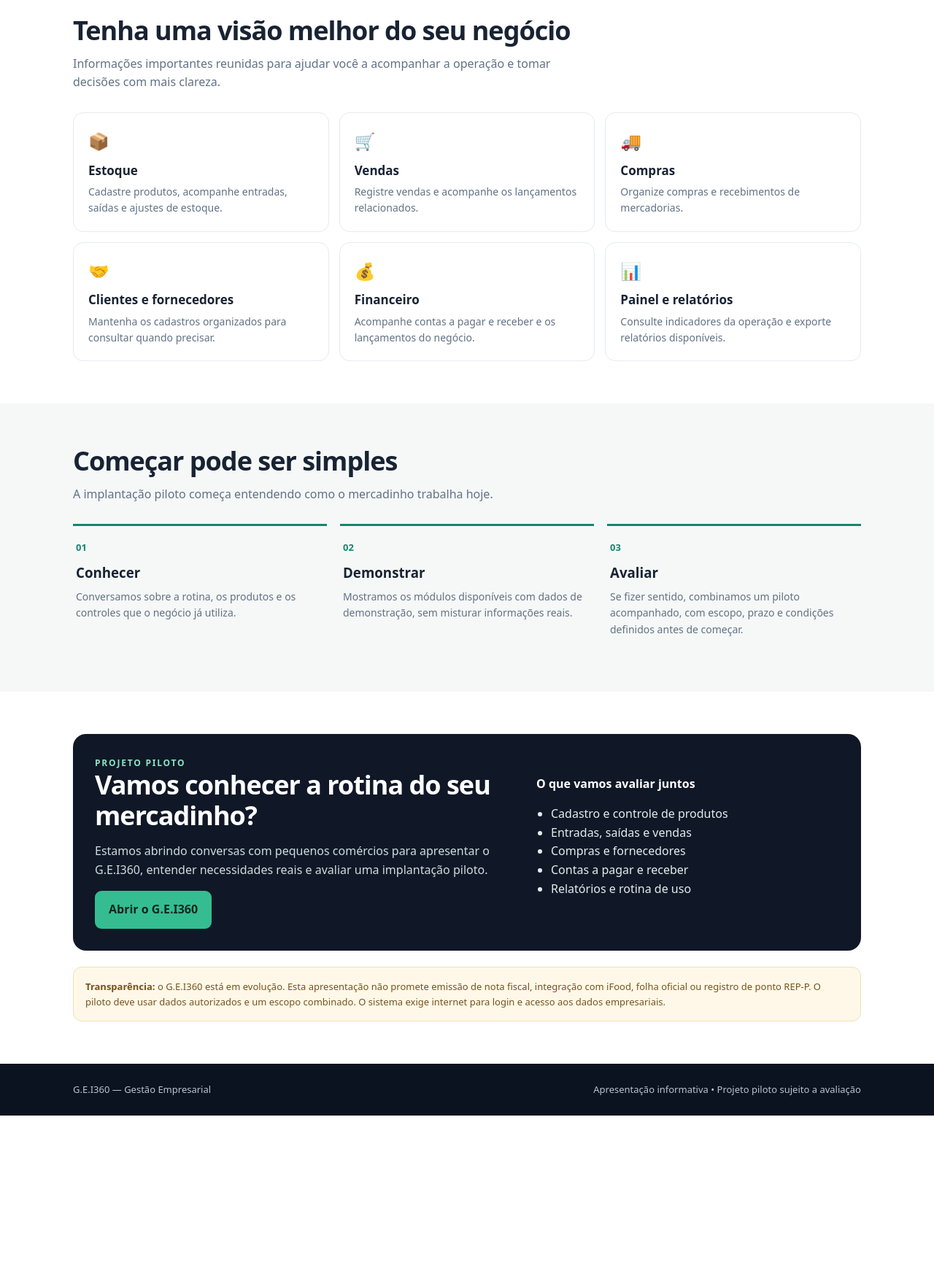
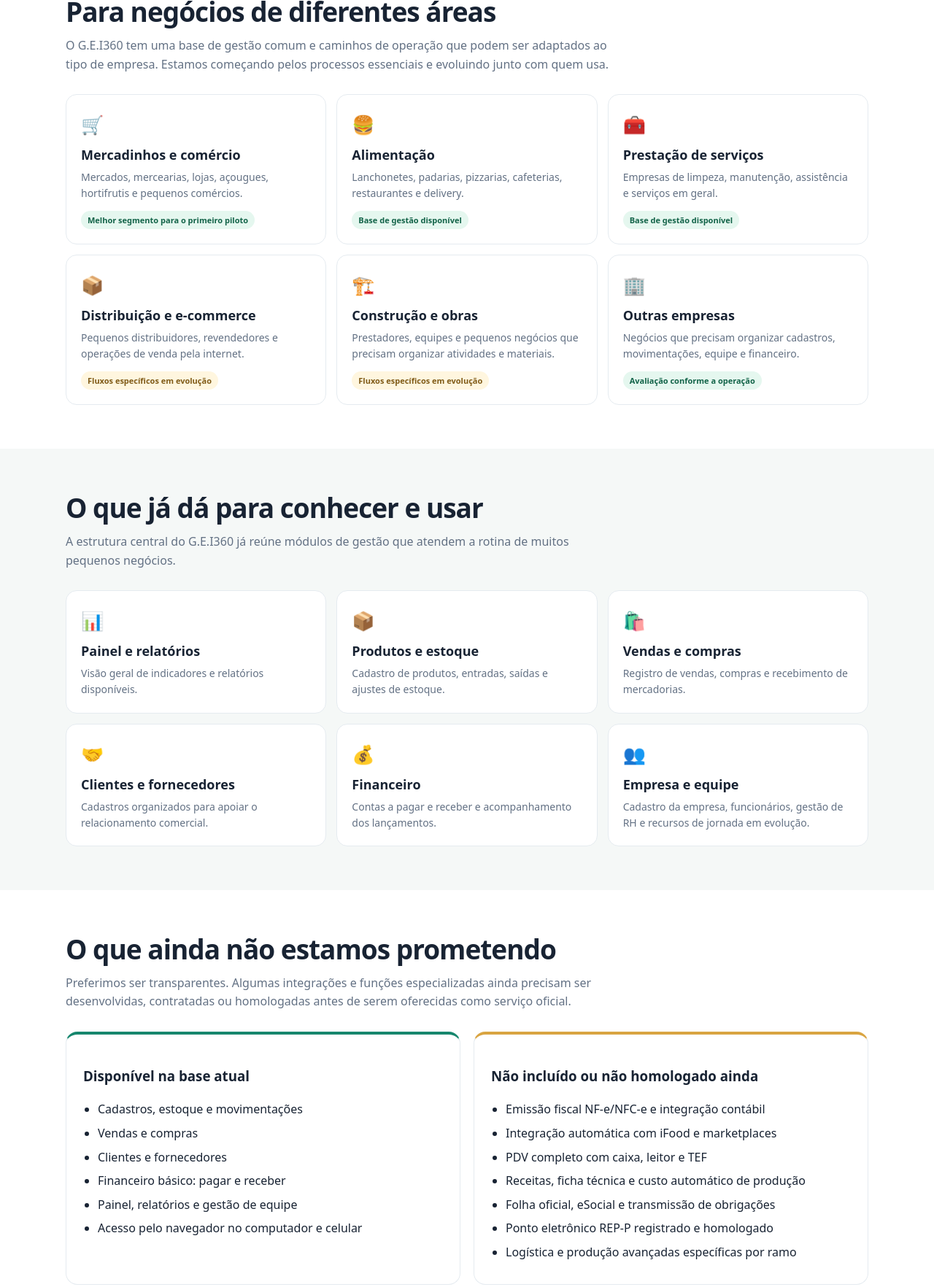
Before and after one commit to micaellyroger3-hue/G.E.I360, a plain HTML site: page apresentacao-mercadinhos.html in a window 1280 px wide. Shown: the part 645-2409 px from the top of the page at 73% size. Before the commit the page ends 2174 px from the top, so only its background shows below. Drawn offline with Linux system fonts and the light colour scheme.

Commit message:
Expand product presentation to multiple business sectors (#30)

```diff
--- a/apresentacao-mercadinhos.html
+++ b/apresentacao-mercadinhos.html
@@ -1,68 +1,65 @@
 <!doctype html>
 <html lang="pt-BR">
 <head>
-  <meta charset="utf-8">
-  <meta name="viewport" content="width=device-width, initial-scale=1">
-  <meta name="theme-color" content="#101827">
-  <meta name="description" content="Conheça o G.E.I360: gestão de estoque, vendas, compras e financeiro para pequenos negócios.">
-  <title>G.E.I360 | Gestão para mercadinhos</title>
+<meta charset="utf-8"><meta name="viewport" content="width=device-width, initial-scale=1"><meta name="theme-color" content="#101827">
+<meta name="description" content="G.E.I360: gestão empresarial para comércio, mercadinhos, alimentação, serviços, distribuição e construção.">
+<title>G.E.I360 | Gestão para diferentes negócios</title>
 <style>
-    :root{--navy:#101827;--green:#16866d;--mint:#baf2df;--ink:#182333;--muted:#637184;--line:#e5ebf0;--bg:#f5f8f7}
-    *{box-sizing:border-box}html{scroll-behavior:smooth}body{margin:0;font:16px/1.6 system-ui,-apple-system,"Segoe UI",sans-serif;color:var(--ink);background:#fff}
-    a{color:inherit}.wrap{width:min(1080px,calc(100% - 36px));margin:auto}
-    header{background:var(--navy);color:#fff}.top{height:72px;display:flex;align-items:center;justify-content:space-between}
-    .brand{font-size:22px;font-weight:900;letter-spacing:-1px}.brand b{color:#42c49b}.top small{color:#c4d1d9}
-    .hero{padding:76px 0 82px;background:radial-gradient(circle at 85% 25%,#245d55 0,transparent 32%),linear-gradient(120deg,#101827,#173c43);color:#fff}
-    .eyebrow{color:#8ce2c3;font-size:12px;font-weight:800;letter-spacing:1.8px;text-transform:uppercase}
-    h1{font-size:clamp(36px,6vw,58px);line-height:1.08;letter-spacing:-2px;max-width:760px;margin:16px 0}
-    .hero p{font-size:18px;color:#d6e4e4;max-width:660px;margin:0 0 28px}
-    .actions{display:flex;gap:12px;flex-wrap:wrap}.btn{display:inline-flex;align-items:center;justify-content:center;padding:13px 19px;border-radius:9px;text-decoration:none;font-weight:800}
-    .primary{background:#35bd91;color:#08291f}.secondary{border:1px solid #ffffff55;color:#fff}
-    section{padding:58px 0}.section-soft{background:var(--bg)}h2{font-size:clamp(26px,4vw,36px);line-height:1.15;letter-spacing:-1px;margin:0 0 12px}
-    .lead{color:var(--muted);max-width:700px;margin:0 0 28px}.grid{display:grid;grid-template-columns:repeat(3,1fr);gap:14px}
-    .feature{border:1px solid var(--line);border-radius:14px;padding:20px;background:#fff}.symbol{font-size:23px}.feature h3{font-size:17px;margin:8px 0 5px}.feature p{font-size:14px;color:var(--muted);margin:0}
+:root{--navy:#101827;--green:#16866d;--mint:#baf2df;--ink:#182333;--muted:#637184;--line:#e5ebf0;--bg:#f5f8f7;--gold:#fff6df}
+*{box-sizing:border-box}html{scroll-behavior:smooth}body{margin:0;font:16px/1.6 system-ui,-apple-system,"Segoe UI",sans-serif;color:var(--ink);background:#fff}a{color:inherit}.wrap{width:min(1100px,calc(100% - 36px));margin:auto}
+header{background:var(--navy);color:#fff}.top{min-height:72px;display:flex;align-items:center;justify-content:space-between;gap:15px}.brand{font-size:23px;font-weight:900;letter-spacing:-1px}.brand b{color:#42c49b}.top small{color:#c4d1d9}
+.hero{padding:78px 0 84px;background:radial-gradient(circle at 85% 25%,#245d55 0,transparent 32%),linear-gradient(120deg,#101827,#173c43);color:#fff}.eyebrow{color:#8ce2c3;font-size:12px;font-weight:800;letter-spacing:1.8px;text-transform:uppercase}
+h1{font-size:clamp(37px,6vw,60px);line-height:1.06;letter-spacing:-2px;max-width:850px;margin:16px 0}.hero p{font-size:18px;color:#d6e4e4;max-width:740px;margin:0 0 28px}
+.actions{display:flex;gap:12px;flex-wrap:wrap}.btn{display:inline-flex;align-items:center;justify-content:center;padding:13px 19px;border-radius:9px;text-decoration:none;font-weight:800}.primary{background:#35bd91;color:#08291f}.secondary{border:1px solid #ffffff66;color:#fff}
+section{padding:60px 0}.soft{background:var(--bg)}h2{font-size:clamp(27px,4vw,37px);line-height:1.15;letter-spacing:-1px;margin:0 0 12px}.lead{color:var(--muted);max-width:760px;margin:0 0 28px}
+.grid{display:grid;grid-template-columns:repeat(3,1fr);gap:14px}.card{border:1px solid var(--line);border-radius:15px;padding:20px;background:#fff}.symbol{font-size:25px}.card h3{font-size:18px;margin:8px 0 5px}.card p{font-size:14px;color:var(--muted);margin:0}
+.pill{display:inline-block;border-radius:99px;padding:4px 9px;background:#e5f7ef;color:#126348;font-size:11px;font-weight:800;margin-top:12px}.pill.gold{background:var(--gold);color:#805b17}
+.cols{display:grid;grid-template-columns:1fr 1fr;gap:18px}.panel{border:1px solid var(--line);border-radius:16px;padding:23px;background:white}.panel ul{padding-left:20px;margin-bottom:0}.panel li{margin:7px 0}.available{border-top:4px solid var(--green)}.roadmap{border-top:4px solid #d9a441}
 .steps{display:grid;grid-template-columns:repeat(3,1fr);gap:18px;counter-reset:step}.step{border-top:3px solid var(--green);padding:16px 4px}.step:before{counter-increment:step;content:"0" counter(step);font-size:13px;font-weight:900;color:var(--green)}.step h3{margin:7px 0}.step p{color:var(--muted);font-size:14px;margin:0}
-    .pilot{background:var(--navy);color:#fff;border-radius:18px;padding:30px;display:grid;grid-template-columns:1.4fr 1fr;gap:24px;align-items:center}.pilot p{color:#cfdbdf}.pilot ul{padding-left:20px;color:#e3ecee}.warning{background:#fff8e8;border:1px solid #f1dfb6;color:#75531c;border-radius:12px;padding:16px;font-size:13px;margin-top:22px}
+.pilot{background:var(--navy);color:#fff;border-radius:18px;padding:30px;display:grid;grid-template-columns:1.35fr 1fr;gap:24px;align-items:center}.pilot p{color:#cfdbdf}.pilot ul{padding-left:20px;color:#e3ecee}
+.note{background:#fff8e8;border:1px solid #f1dfb6;color:#75531c;border-radius:12px;padding:16px;font-size:13px;margin-top:20px}
 footer{background:#0b1220;color:#b9c5cf;padding:25px 0;font-size:13px}footer .wrap{display:flex;justify-content:space-between;gap:14px;flex-wrap:wrap}
-    @media(max-width:760px){.grid,.steps{grid-template-columns:1fr 1fr}.pilot{grid-template-columns:1fr}.hero{padding:58px 0}}
-    @media(max-width:520px){.grid,.steps{grid-template-columns:1fr}.top small{font-size:11px}.hero p{font-size:16px}}
-  </style>
-</head>
+@media(max-width:760px){.grid{grid-template-columns:1fr 1fr}.cols,.pilot{grid-template-columns:1fr}.hero{padding:58px 0}.steps{grid-template-columns:1fr}}
+@media(max-width:520px){.grid{grid-template-columns:1fr}.top small{font-size:11px}.hero p{font-size:16px}}
+</style></head>
 <body>
-<header><div class="wrap top"><div class="brand">G.E.I<b>360</b></div><small>Gestão empresarial para pequenos negócios</small></div></header>
+<header><div class="wrap top"><div class="brand">G.E.I<b>360</b></div><small>Gestão empresarial para diferentes tipos de negócio</small></div></header>
 <main>
-  <div class="hero"><div class="wrap">
-    <div class="eyebrow">Mais organização no dia a dia</div>
-    <h1>Seu mercadinho mais organizado. Sua gestão em um só lugar.</h1>
-    <p>O G.E.I360 reúne ferramentas para acompanhar estoque, vendas, compras, clientes, fornecedores e financeiro pelo computador ou celular.</p>
-    <div class="actions"><a class="btn primary" href="https://micaellyroger3-hue.github.io/G.E.I360/">Conhecer o sistema</a><a class="btn secondary" href="#piloto">Ver como funciona o piloto</a></div>
+<div class="hero"><div class="wrap"><div class="eyebrow">Uma plataforma • vários segmentos</div>
+<h1>Organize a gestão do seu negócio em um só lugar.</h1>
+<p>Do mercadinho à lanchonete, do comércio à prestação de serviços: conheça uma plataforma que reúne ferramentas para acompanhar a operação, as equipes e as finanças da empresa.</p>
+<div class="actions"><a class="btn primary" href="https://micaellyroger3-hue.github.io/G.E.I360/">Conhecer o sistema</a><a class="btn secondary" href="#segmentos">Ver os segmentos</a></div>
 </div></div>
-  <section><div class="wrap">
-    <h2>Tenha uma visão melhor do seu negócio</h2>
-    <p class="lead">Informações importantes reunidas para ajudar você a acompanhar a operação e tomar decisões com mais clareza.</p>
+<section id="segmentos"><div class="wrap"><h2>Para negócios de diferentes áreas</h2><p class="lead">O G.E.I360 tem uma base de gestão comum e caminhos de operação que podem ser adaptados ao tipo de empresa. Estamos começando pelos processos essenciais e evoluindo junto com quem usa.</p>
 <div class="grid">
-      <article class="feature"><div class="symbol">📦</div><h3>Estoque</h3><p>Cadastre produtos, acompanhe entradas, saídas e ajustes de estoque.</p></article>
-      <article class="feature"><div class="symbol">🛒</div><h3>Vendas</h3><p>Registre vendas e acompanhe os lançamentos relacionados.</p></article>
-      <article class="feature"><div class="symbol">🚚</div><h3>Compras</h3><p>Organize compras e recebimentos de mercadorias.</p></article>
-      <article class="feature"><div class="symbol">🤝</div><h3>Clientes e fornecedores</h3><p>Mantenha os cadastros organizados para consultar quando precisar.</p></article>
-      <article class="feature"><div class="symbol">💰</div><h3>Financeiro</h3><p>Acompanhe contas a pagar e receber e os lançamentos do negócio.</p></article>
-      <article class="feature"><div class="symbol">📊</div><h3>Painel e relatórios</h3><p>Consulte indicadores da operação e exporte relatórios disponíveis.</p></article>
+<article class="card"><div class="symbol">🛒</div><h3>Mercadinhos e comércio</h3><p>Mercados, mercearias, lojas, açougues, hortifrutis e pequenos comércios.</p><span class="pill">Melhor segmento para o primeiro piloto</span></article>
+<article class="card"><div class="symbol">🍔</div><h3>Alimentação</h3><p>Lanchonetes, padarias, pizzarias, cafeterias, restaurantes e delivery.</p><span class="pill">Base de gestão disponível</span></article>
+<article class="card"><div class="symbol">🧰</div><h3>Prestação de serviços</h3><p>Empresas de limpeza, manutenção, assistência e serviços em geral.</p><span class="pill">Base de gestão disponível</span></article>
+<article class="card"><div class="symbol">📦</div><h3>Distribuição e e-commerce</h3><p>Pequenos distribuidores, revendedores e operações de venda pela internet.</p><span class="pill gold">Fluxos específicos em evolução</span></article>
+<article class="card"><div class="symbol">🏗️</div><h3>Construção e obras</h3><p>Prestadores, equipes e pequenos negócios que precisam organizar atividades e materiais.</p><span class="pill gold">Fluxos específicos em evolução</span></article>
+<article class="card"><div class="symbol">🏢</div><h3>Outras empresas</h3><p>Negócios que precisam organizar cadastros, movimentações, equipe e financeiro.</p><span class="pill">Avaliação conforme a operação</span></article>
+</div></div></section>
+<section class="soft"><div class="wrap"><h2>O que já dá para conhecer e usar</h2><p class="lead">A estrutura central do G.E.I360 já reúne módulos de gestão que atendem a rotina de muitos pequenos negócios.</p>
+<div class="grid">
+<article class="card"><div class="symbol">📊</div><h3>Painel e relatórios</h3><p>Visão geral de indicadores e relatórios disponíveis.</p></article>
+<article class="card"><div class="symbol">📦</div><h3>Produtos e estoque</h3><p>Cadastro de produtos, entradas, saídas e ajustes de estoque.</p></article>
+<article class="card"><div class="symbol">🛍️</div><h3>Vendas e compras</h3><p>Registro de vendas, compras e recebimento de mercadorias.</p></article>
+<article class="card"><div class="symbol">🤝</div><h3>Clientes e fornecedores</h3><p>Cadastros organizados para apoiar o relacionamento comercial.</p></article>
+<article class="card"><div class="symbol">💰</div><h3>Financeiro</h3><p>Contas a pagar e receber e acompanhamento dos lançamentos.</p></article>
+<article class="card"><div class="symbol">👥</div><h3>Empresa e equipe</h3><p>Cadastro da empresa, funcionários, gestão de RH e recursos de jornada em evolução.</p></article>
+</div></div></section>
+<section><div class="wrap"><h2>O que ainda não estamos prometendo</h2><p class="lead">Preferimos ser transparentes. Algumas integrações e funções especializadas ainda precisam ser desenvolvidas, contratadas ou homologadas antes de serem oferecidas como serviço oficial.</p>
+<div class="cols">
+<div class="panel available"><h3>Disponível na base atual</h3><ul><li>Cadastros, estoque e movimentações</li><li>Vendas e compras</li><li>Clientes e fornecedores</li><li>Financeiro básico: pagar e receber</li><li>Painel, relatórios e gestão de equipe</li><li>Acesso pelo navegador no computador e celular</li></ul></div>
+<div class="panel roadmap"><h3>Não incluído ou não homologado ainda</h3><ul><li>Emissão fiscal NF-e/NFC-e e integração contábil</li><li>Integração automática com iFood e marketplaces</li><li>PDV completo com caixa, leitor e TEF</li><li>Receitas, ficha técnica e custo automático de produção</li><li>Folha oficial, eSocial e transmissão de obrigações</li><li>Ponto eletrônico REP-P registrado e homologado</li><li>Logística e produção avançadas específicas por ramo</li></ul></div>
 </div>
+<div class="note"><strong>Importante:</strong> os itens acima não devem ser anunciados como funções prontas. O controle de jornada existente é uma ferramenta de gestão interna; não é apresentado como REP-P oficial. Recursos específicos de cada ramo serão validados com empresas-piloto antes de serem anunciados.</div>
 </div></section>
-  <section class="section-soft"><div class="wrap">
-    <h2>Começar pode ser simples</h2><p class="lead">A implantação piloto começa entendendo como o mercadinho trabalha hoje.</p>
-    <div class="steps">
-      <article class="step"><h3>Conhecer</h3><p>Conversamos sobre a rotina, os produtos e os controles que o negócio já utiliza.</p></article>
-      <article class="step"><h3>Demonstrar</h3><p>Mostramos os módulos disponíveis com dados de demonstração, sem misturar informações reais.</p></article>
-      <article class="step"><h3>Avaliar</h3><p>Se fizer sentido, combinamos um piloto acompanhado, com escopo, prazo e condições definidos antes de começar.</p></article>
-    </div>
+<section class="soft"><div class="wrap"><h2>Como vamos começar</h2><p class="lead">A primeira implantação será simples e acompanhada. Começamos por mercadinhos porque o fluxo de produtos, estoque, compras e vendas permite demonstrar a base do sistema com clareza — mas a apresentação é aberta a todos os segmentos.</p>
+<div class="steps"><article class="step"><h3>Conhecer</h3><p>Entender o ramo, o tamanho da empresa e como ela trabalha hoje.</p></article><article class="step"><h3>Demonstrar</h3><p>Mostrar os módulos existentes usando dados de demonstração, sem misturar empresas.</p></article><article class="step"><h3>Pilotar</h3><p>Combinar escopo, prazo, suporte e condições por escrito antes de usar dados reais.</p></article></div>
 </div></section>
-  <section id="piloto"><div class="wrap">
-    <div class="pilot"><div><div class="eyebrow">Projeto piloto</div><h2>Vamos conhecer a rotina do seu mercadinho?</h2><p>Estamos abrindo conversas com pequenos comércios para apresentar o G.E.I360, entender necessidades reais e avaliar uma implantação piloto.</p><a class="btn primary" href="https://micaellyroger3-hue.github.io/G.E.I360/">Abrir o G.E.I360</a></div>
-      <div><strong>O que vamos avaliar juntos</strong><ul><li>Cadastro e controle de produtos</li><li>Entradas, saídas e vendas</li><li>Compras e fornecedores</li><li>Contas a pagar e receber</li><li>Relatórios e rotina de uso</li></ul></div>
-    </div>
-    <div class="warning"><strong>Transparência:</strong> o G.E.I360 está em evolução. Esta apresentação não promete emissão de nota fiscal, integração com iFood, folha oficial ou registro de ponto REP-P. O piloto deve usar dados autorizados e um escopo combinado. O sistema exige internet para login e acesso aos dados empresariais.</div>
+<section id="piloto"><div class="wrap"><div class="pilot"><div><div class="eyebrow">Conheça o G.E.I360</div><h2>Seu negócio pode ser o próximo a participar.</h2><p>Estamos conversando com empresas de diferentes segmentos para apresentar a plataforma, ouvir necessidades reais e selecionar operações para um projeto-piloto acompanhado.</p><a class="btn primary" href="https://micaellyroger3-hue.github.io/G.E.I360/">Abrir o sistema</a></div><div><strong>O piloto começa pelo essencial</strong><ul><li>Conhecer a rotina da empresa</li><li>Configurar a base adequada ao negócio</li><li>Demonstrar os módulos disponíveis</li><li>Registrar melhorias necessárias</li><li>Definir juntos os próximos passos</li></ul></div></div>
+<div class="note"><strong>Sobre valores:</strong> esta página é uma apresentação, não uma tabela de preços nem uma oferta de funcionalidades gratuitas. Valores, implantação e suporte serão combinados de acordo com o escopo do piloto. Não é necessário pagar por publicação em loja de aplicativos para conhecer a versão web atual.</div>
 </div></section>
-</main>
-<footer><div class="wrap"><span>G.E.I360 — Gestão Empresarial</span><span>Apresentação informativa • Projeto piloto sujeito a avaliação</span></div></footer>
+</main><footer><div class="wrap"><span>G.E.I360 — Gestão Empresarial</span><span>Apresentação institucional • Recursos em evolução contínua</span></div></footer>
 </body></html>
```
Lines whose indentation alone changed are shown as unchanged.
